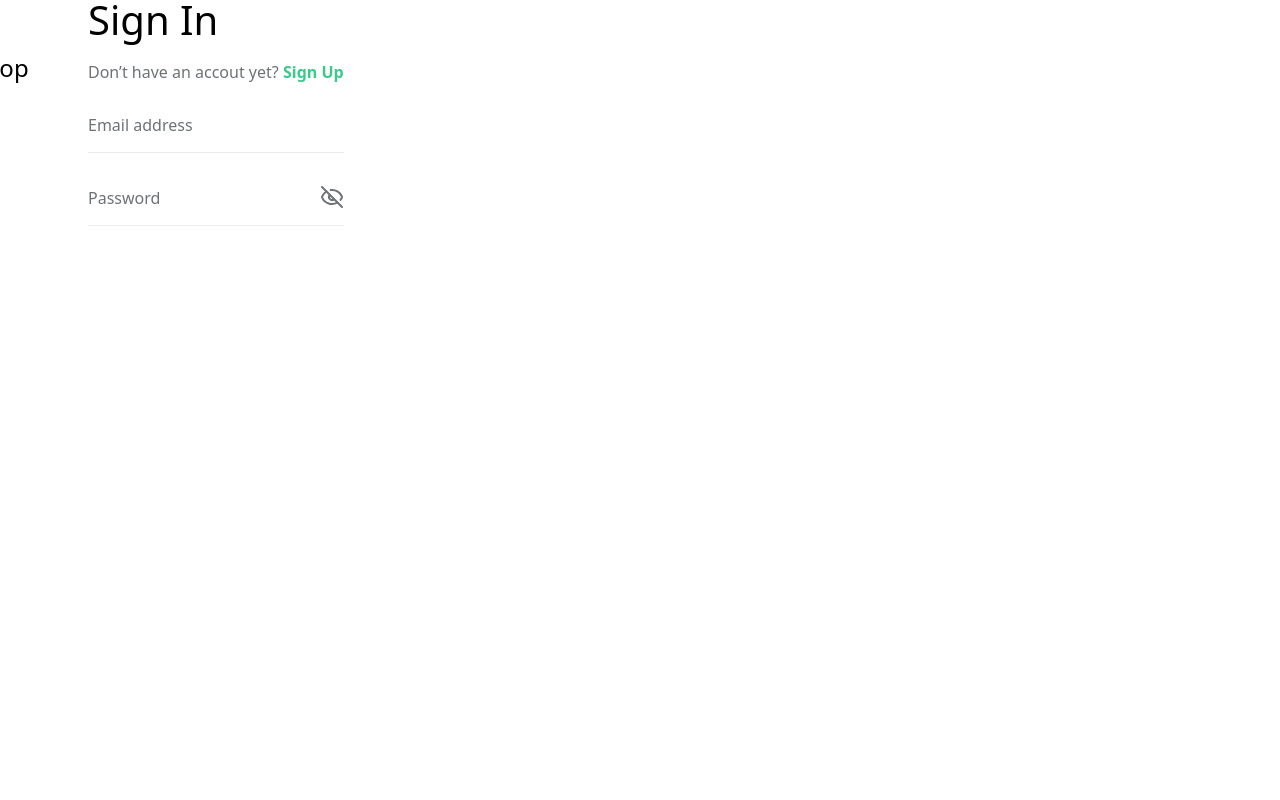
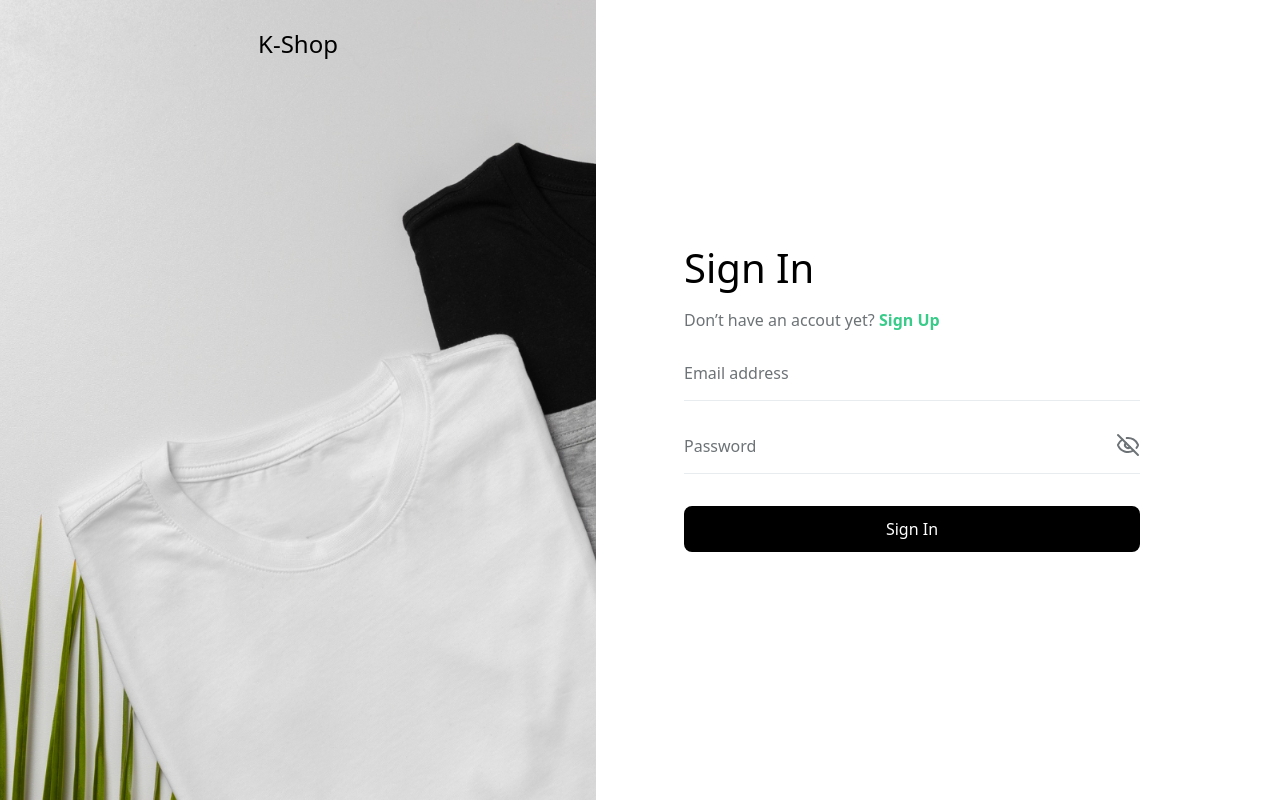
Before and after one commit to KiyanJavanshiri/fullstack_base_ecommerce, a Next.js app in the folder frontend/: page /sign-in in a window 1280 px wide. Built offline with nearby package versions, Linux system fonts and the light colour scheme.

Commit message:
feat: complete sign in page structure

```diff
--- /dev/null
+++ b/frontend/app/(auth)/layout.tsx
@@ -0,0 +1,27 @@
+import Logo from "@/components/Logo";
+import Image from "next/image";
+import { ReactNode } from "react";
+
+const AuthLayout = ({ children }: { children: ReactNode }) => {
+  return (
+    <div className="grid grid-cols-1 items-center gap-10 md:gap-22 md:grid-cols-2">
+      <div className="relative w-full min-h-107.5 md:h-screen md:max-w-175 justify-self-start">
+        <div className="absolute left-1/2 top-8 -translate-x-1/2 z-1">
+          <Logo />
+        </div>
+        <Image
+          src="/images/authBg.jpg"
+          alt="auth screen bg"
+          priority
+          fill
+          className="object-cover"
+        />
+      </div>
+      <section className="px-8 md:pl-0 pb-10 md:pb-0 w-full md:max-w-122">
+        {children}
+      </section>
+    </div>
+  );
+};
+
+export default AuthLayout
--- a/frontend/app/(auth)/sign-in/page.tsx
+++ b/frontend/app/(auth)/sign-in/page.tsx
@@ -1,28 +1,17 @@
-import Image from "next/image";
-import Logo from "@/components/Logo";
+"use client";
+import { useActionState } from "react";
+import z from "zod";
+import { authSchema, type TAuthFormState } from "@/utils/validationSchemas";
 import Link from "next/link";
 import FormInput from "@/components/Input/FormInput";
+import Button from "@/components/Button/Button";
+
+type TSignInFormFields = Pick<z.infer<typeof authSchema>, "email" | "password">;
 
 const SignInPage = () => {
   return (
-    <section className="pb-10 h-screen flex flex-col gap-10 md:flex-row md:gap-22">
-      <div className="relative h-107.5 md:h-screen">
-        <div className="absolute left-1/2 top-8 -translate-x-1/2 z-1">
-          <Logo />
-        </div>
-        <Image
-          src="/images/authBg.jpg"
-          alt="auth screen bg"
-          priority
-          fill
-          sizes="(max-width: 768px) 50vw, 100vw"
-          className="object-cover"
-        />
-      </div>
-      <div className="px-8 md:p-0">
-        <h2 className="text-[40px] text-black leading-10 font-medium">
-          Sign In
-        </h2>
+    <div>
+      <h2 className="text-[40px] text-black leading-10 font-medium">Sign In</h2>
       <p className="mt-6 text-base leading-4 text-[#6C7275] font-normal">
         Don’t have an accout yet?{" "}
         <Link className="text-[#38CB89] font-semibold" href="/sign-up">
@@ -30,11 +19,22 @@ const SignInPage = () => {
         </Link>
       </p>
       <form className="mt-8 flex flex-col gap-8">
-          <FormInput placeholder="Email address" id="email" name="email" />
-          <FormInput placeholder="Password" id="password" name="password" type="password"/>
+        <FormInput<TSignInFormFields>
+          placeholder="Email address"
+          id="email"
+          name="email"
+        />
+        <FormInput<TSignInFormFields>
+          placeholder="Password"
+          id="password"
+          name="password"
+          type="password"
+        />
+        <Button className="inline-block w-full text-base leading-6.5 py-2.5 bg-black text-white font-medium rounded-lg">
+          Sign In
+        </Button>
       </form>
     </div>
-    </section>
   );
 };
 
--- /dev/null
+++ b/frontend/app/(auth)/sign-up/page.tsx
@@ -0,0 +1,5 @@
+const SignUpPage = () => {
+    return <div className="">SignUpPage</div>
+}
+
+export default SignUpPage
--- /dev/null
+++ b/frontend/components/Button/Button.tsx
@@ -0,0 +1,32 @@
+import { ButtonHTMLAttributes, ReactNode } from "react";
+
+type TButtonProps = {
+  children: ReactNode;
+  type?: ButtonHTMLAttributes<HTMLButtonElement>["type"];
+  onClick?: () => void;
+  disabled?: boolean;
+  className?: string;
+};
+
+const Button = (props: TButtonProps) => {
+  const {
+    children,
+    type = "button",
+    disabled = false,
+    className = "",
+    onClick,
+  } = props;
+
+  return (
+    <button
+      className={`cursor-pointer ${className}`}
+      onClick={onClick}
+      disabled={disabled}
+      type={type}
+    >
+      {children}
+    </button>
+  );
+};
+
+export default Button;
--- a/frontend/package.json
+++ b/frontend/package.json
@@ -12,7 +12,8 @@
     "next": "16.1.6",
     "react": "19.2.3",
     "react-dom": "19.2.3",
-    "react-icons": "^5.6.0"
+    "react-icons": "^5.6.0",
+    "zod": "^4.3.6"
   },
   "devDependencies": {
     "@tailwindcss/postcss": "^4",
--- /dev/null
+++ b/frontend/utils/validationSchemas.ts
@@ -0,0 +1,42 @@
+import z from "zod";
+
+export const authSchema = z.object({
+  name: z
+    .string({
+      error: (issue) =>
+        issue.input === undefined ? "this field is required" : "",
+    })
+    .trim()
+    .max(20, "too long name")
+    .min(1, "add at least 1 symbol"),
+  username: z
+    .string({
+      error: (issue) =>
+        issue.input === undefined ? "this field is required" : "",
+    })
+    .trim()
+    .max(20, "too long username")
+    .min(1, "add at least 1 symbol"),
+  email: z.email({
+    pattern: /^[^\s@]+@[^\s@]+\.[^\s@]+$/,
+    error: (issue) =>
+      issue.input === undefined
+        ? "this field is required"
+        : "wrong email format",
+  }),
+  password: z
+    .string({
+      error: (issue) =>
+        issue.input === undefined ? "this field is required" : "",
+    })
+    .trim()
+    .max(20, "too long name")
+    .min(6, "add at least 6 symbol"),
+});
+
+export type TAuthFormState<T> = {
+  errors?: z.core.$ZodFlattenedError<T>["fieldErrors"];
+  success: boolean;
+  message: string;
+  fields: T;
+};
```
Also changed, not shown: 1 other file (tests, documents, lock files or other folders). Lines whose indentation alone changed are shown as unchanged.
